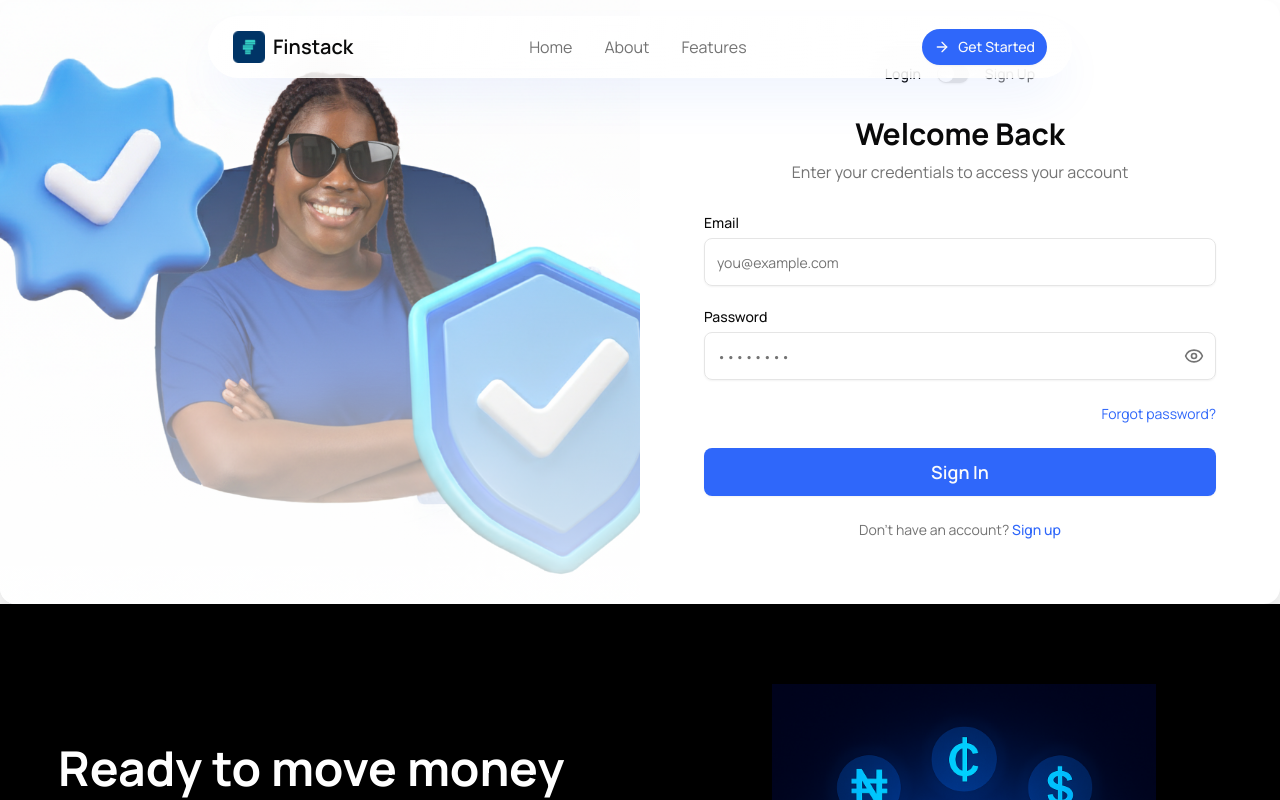
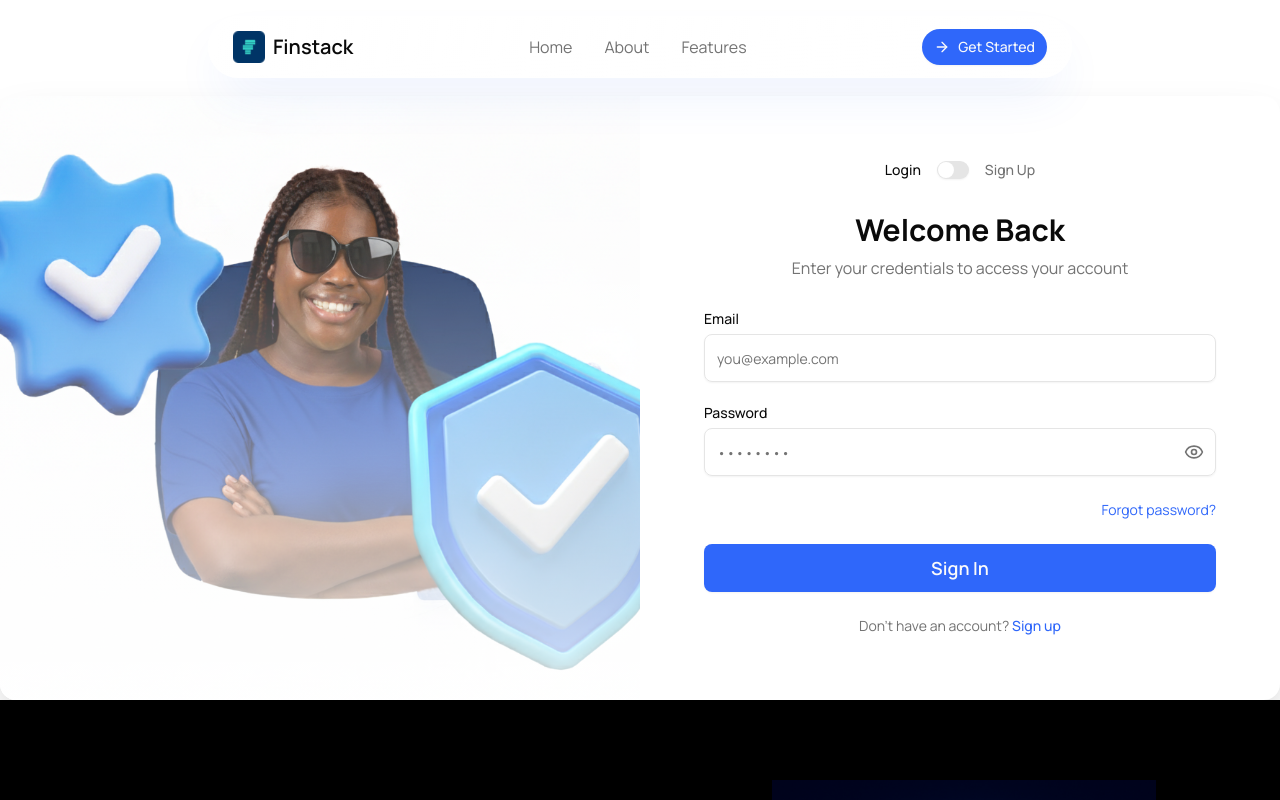
Before and after one commit to MilanCodesWebsites/finstack, a Next.js app: page /login in a window 1280 px wide. Shown: the top 800 px of the page. Built offline with nearby package versions, Linux system fonts and the light colour scheme.

Commit message:
Update page.tsx

```diff
--- a/app/login/page.tsx
+++ b/app/login/page.tsx
@@ -6,7 +6,9 @@ export default function LoginPage() {
   return (
     <main className="min-h-screen flex flex-col">
       <Navbar />
-      <AuthForm />
+      <div className="pt-24">
+        <AuthForm />
+      </div>
       <Footer />
     </main>
   )
```
